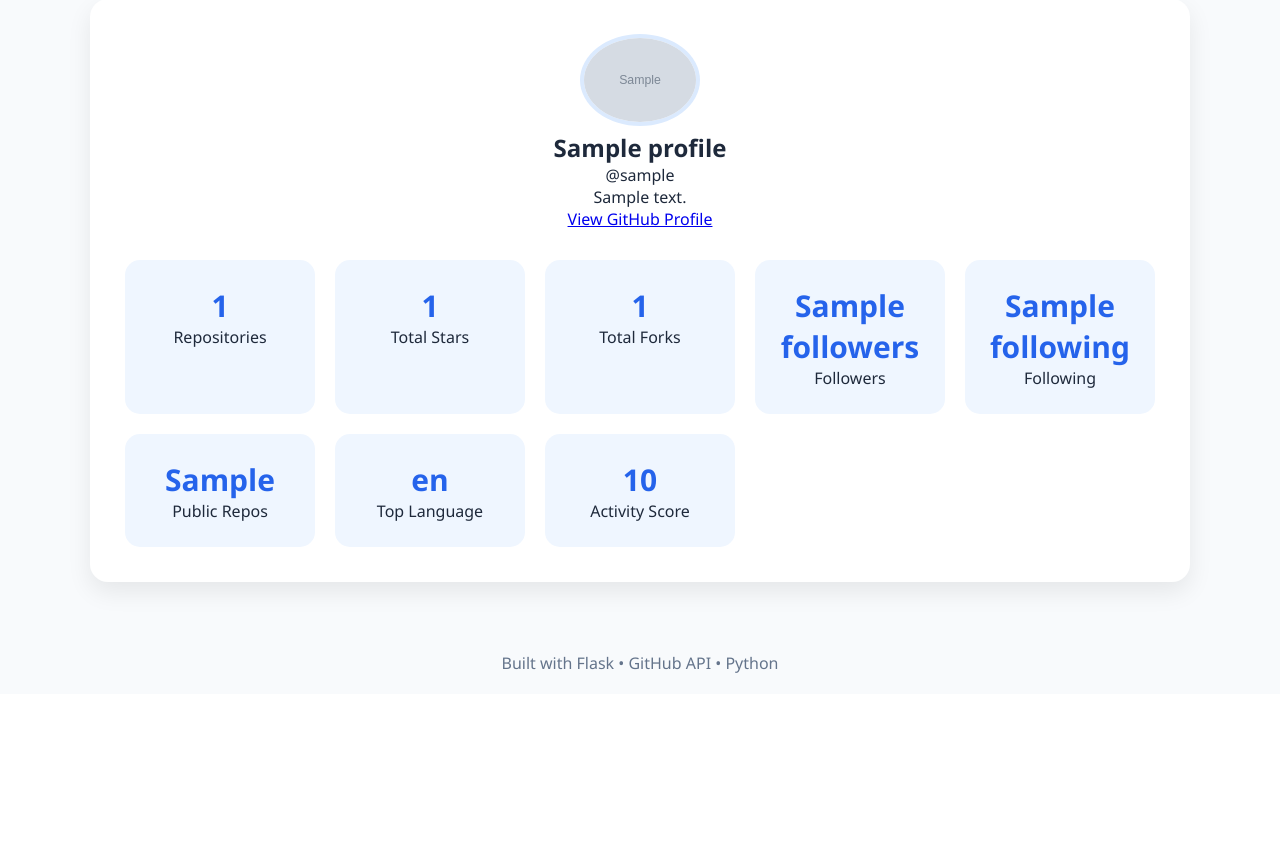
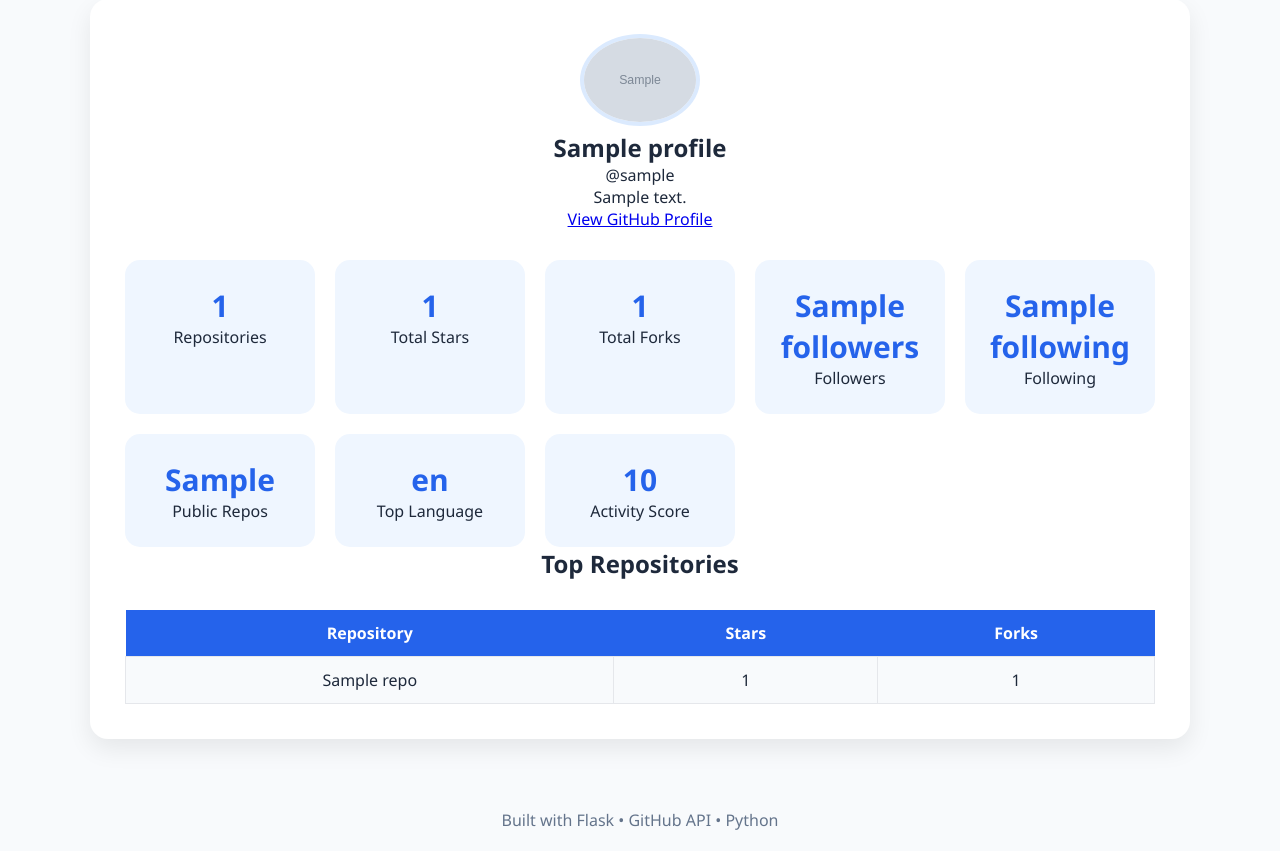
Before and after one commit to mayank200529/open-source-contributor-intelligence-platform, a Flask app: template app/templates/index.html in a window 1280 px wide. Shown: the part 366-1217 px from the top of the page. Before the commit the page ends 1039 px from the top, so only its background shows below. Run offline with Flask 3, Linux system fonts and the light colour scheme; the template is opened without the code that fills it: most values are stand-ins (such as "Sample title", 1, 10 or a date in 2020); grey boxes marked "Sample" are stand-in pictures.

Commit message:
feat: information table added

```diff
--- a/app/app.py
+++ b/app/app.py
@@ -16,6 +16,12 @@ def fetch_github_profile(username):
 
     user_data = user_response.json()
     repos_data = repos_response.json()
+
+    repos_data = sorted(
+        repos_data,
+        key=lambda repo: repo["pushed_at"],
+        reverse=True
+    )
 
     total_repos = len(repos_data)
     total_stars = sum(repo["stargazers_count"] for repo in repos_data)
@@ -54,6 +60,7 @@ def fetch_github_profile(username):
         "total_forks": total_forks,
         "top_language": top_language,
         "activity_score": activity_score,
+        "repos": repos_data
     }
 
 
--- a/app/static/style.css
+++ b/app/static/style.css
@@ -105,3 +105,24 @@ body{
     padding:20px;
     color:#64748b;
 }
+
+table{
+    width:100%;
+    margin-top:30px;
+    border-collapse:collapse;
+}
+
+th{
+    background:#2563eb;
+    color:white;
+    padding:12px;
+}
+
+td{
+    padding:12px;
+    border:1px solid #e5e7eb;
+}
+
+tr:nth-child(even){
+    background:#f8fafc;
+}
--- a/app/templates/index.html
+++ b/app/templates/index.html
@@ -82,6 +82,25 @@
                     <p>Activity Score</p>
                 </div>
             </div>
+
+
+            <h2>Top Repositories</h2>
+
+            <table>
+                <tr>
+                    <th>Repository</th>
+                    <th>Stars</th>
+                    <th>Forks</th>
+                </tr>
+
+                {% for repo in profile.repos[:5] %}
+                <tr>
+                    <td>{{ repo.name }}</td>
+                    <td>{{ repo.stargazers_count }}</td>
+                    <td>{{ repo.forks_count }}</td>
+                </tr>
+                {% endfor %}
+            </table>
         </div>
         {% endif %}
     </div>
```
